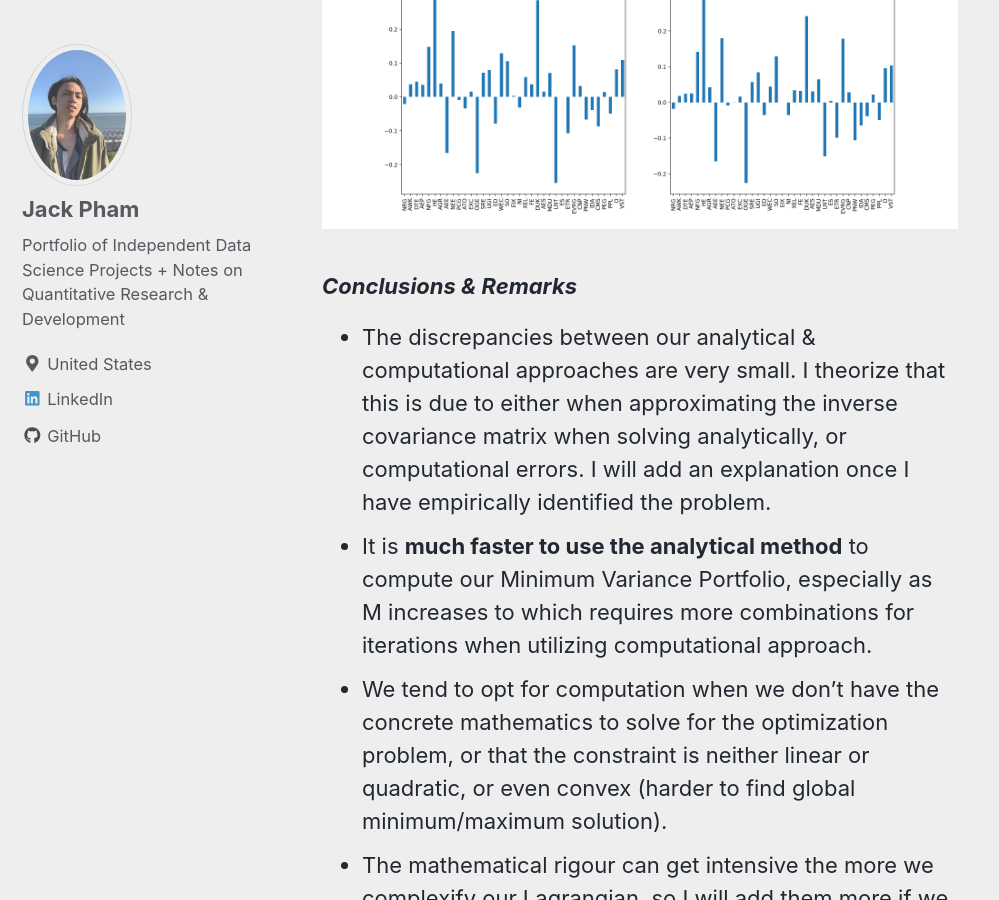
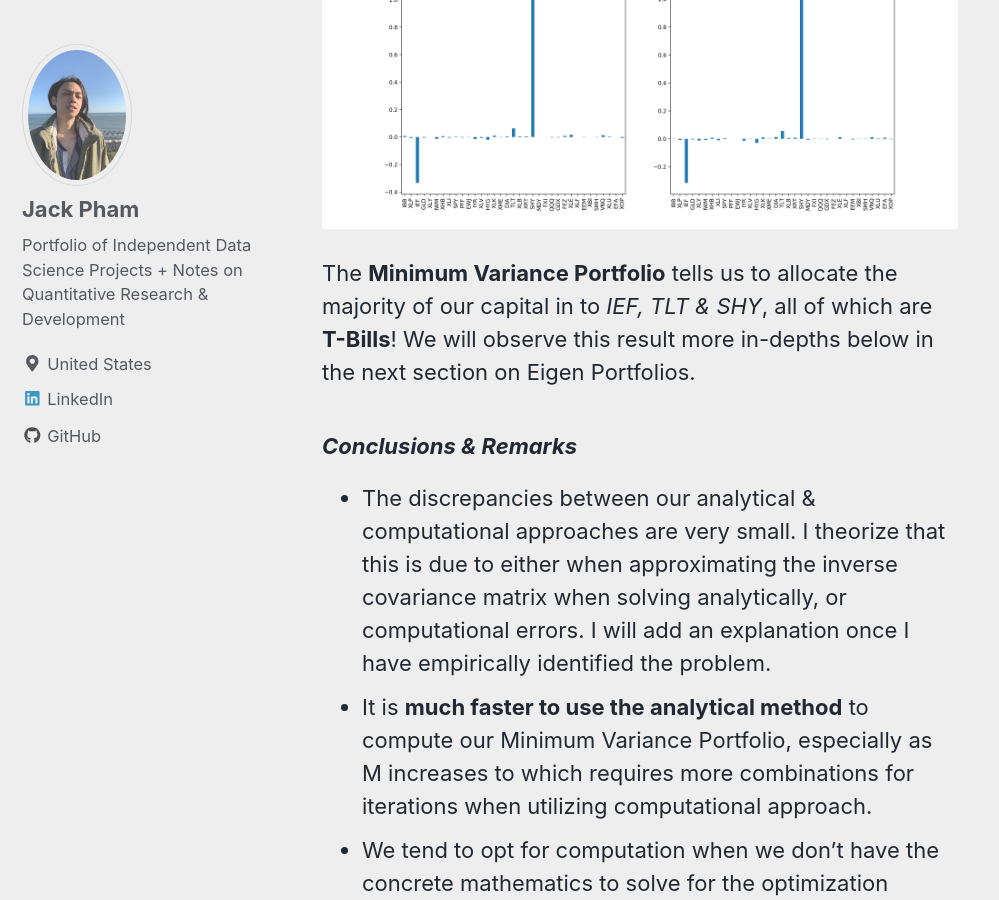
Before and after one commit to jp-quant/jp-quant.github.io, a Jekyll site: the page built from _posts/2020-06-03-qf_volatility_p2.md, in a window 1280 px wide and 900 px high, scrolled down 17006 px. Shown: the whole window, without its empty margins (0-999 px from the left). Built offline with Jekyll 4.4.1, drawn with Linux system fonts in a browser that asks for light colours; nearby versions of some CDN libraries; formulas are drawn with MathJax 3.

Commit message:
third post & edits

```diff
--- a/_posts/2020-06-03-qf_volatility_p2.md
+++ b/_posts/2020-06-03-qf_volatility_p2.md
@@ -587,6 +587,8 @@ allWeights["Computational"].plot(kind="bar",ax=ax_c)
 
 <img src="https://jp-quant.github.io/images/vol_2/a_vs_c_w.png">
 
+The **Minimum Variance Portfolio** tells us to allocate the majority of our capital in to *IEF, TLT & SHY*, all of which are **T-Bills**! We will observe this result more in-depths below in the next section on Eigen Portfolios.
+
 
 ### *Conclusions & Remarks*
 - The discrepancies between our analytical & computational approaches are very small. I theorize that this is due to either when approximating the inverse covariance matrix when solving analytically, or computational errors. I will add an explanation once I have empirically identified the problem.
```
Also changed, not shown: images/vol_2/a_vs_c_w.png.
